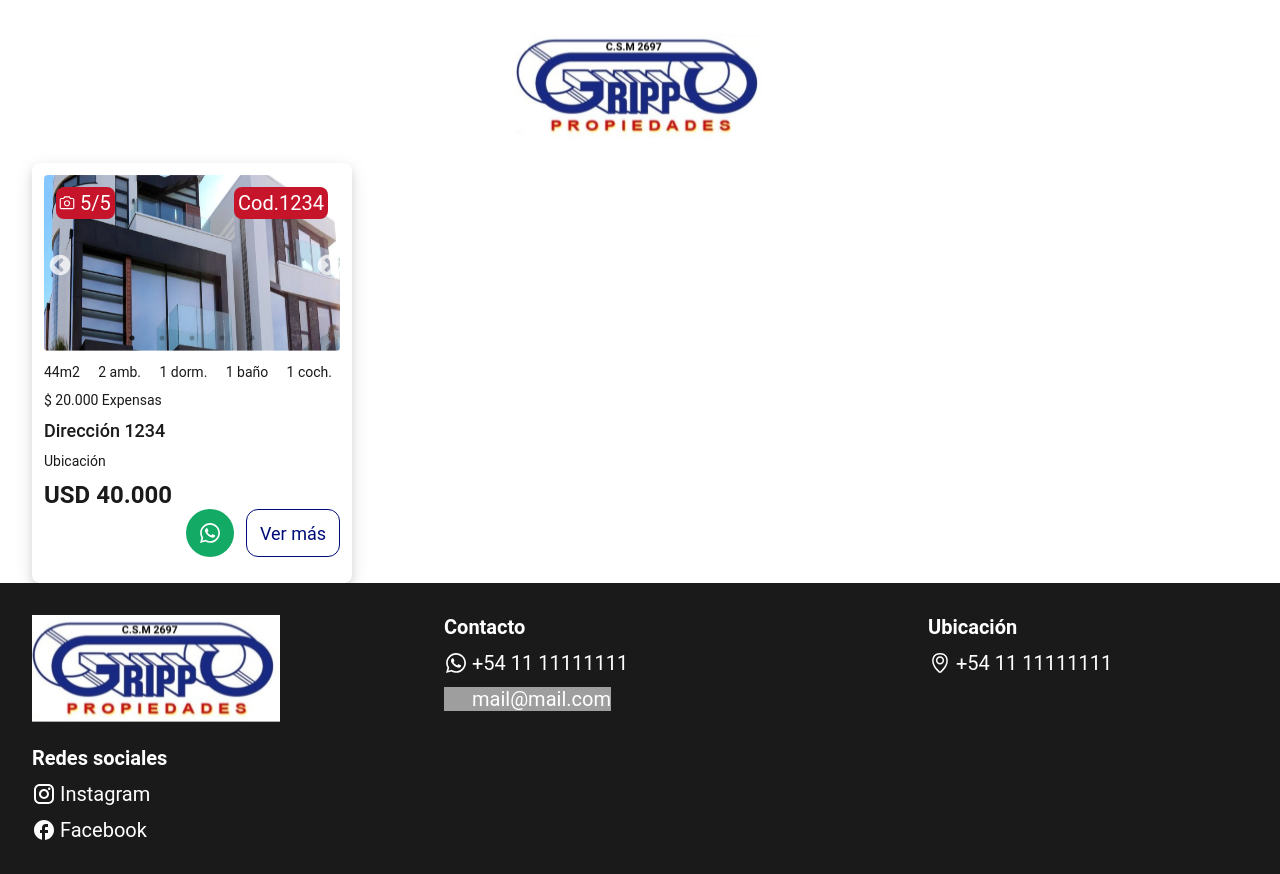
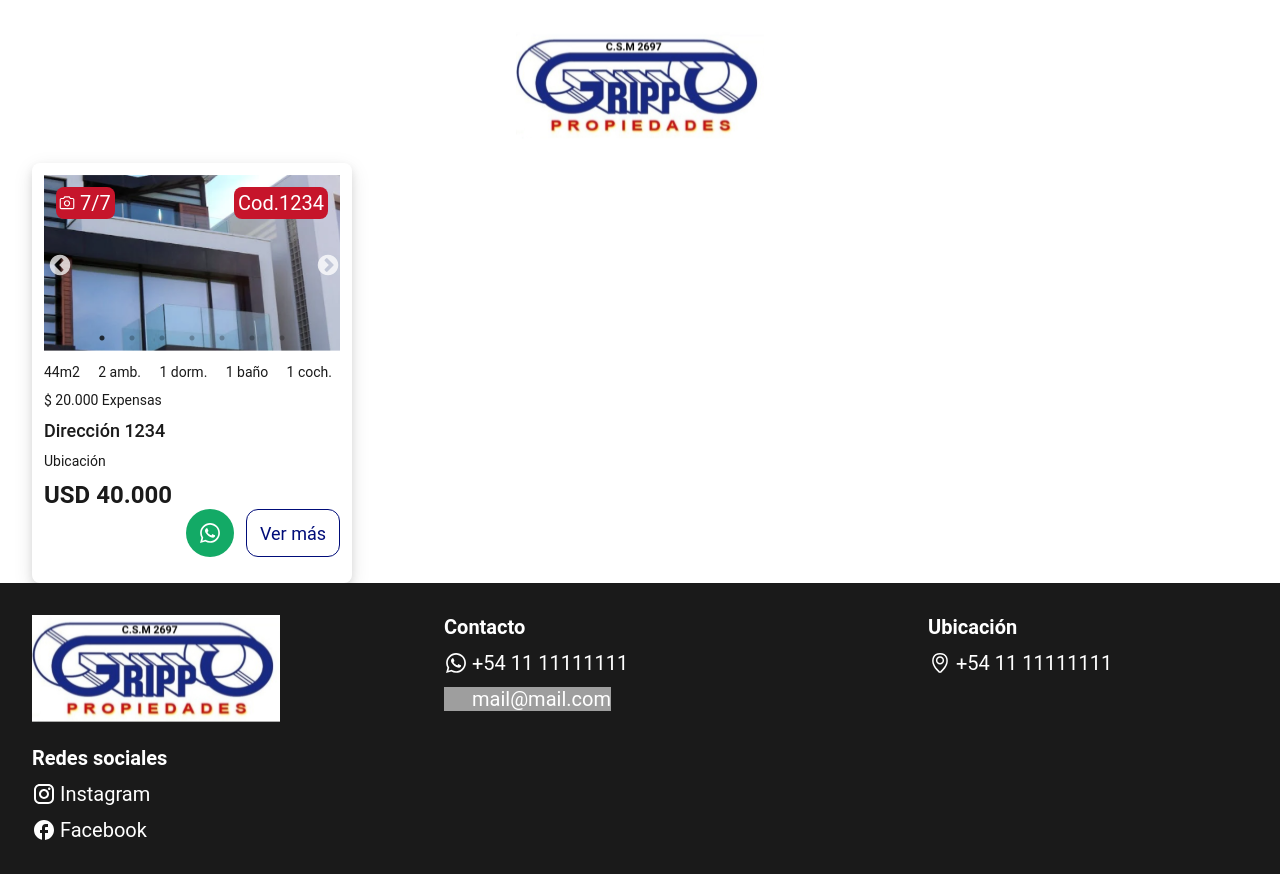
Before and after one commit to AgustinColaci/grippoinmobiliaria, a Next.js app: page /contacto in a window 1280 px wide. Built offline with nearby package versions, Linux system fonts and the light colour scheme; grey boxes are pictures that could not be loaded.

Commit message:
slider y modal

```diff
--- a/src/components/CardSlider.jsx
+++ b/src/components/CardSlider.jsx
@@ -2,7 +2,6 @@
 import useStore from '@/store/useStore';
 import React, { useState } from 'react';
 import Slider from 'react-slick';
-import Image from 'next/image';
 import 'slick-carousel/slick/slick.css';
 import 'slick-carousel/slick/slick-theme.css';
 import bgB from '../img/background--banner.png';
@@ -37,36 +36,44 @@ const CardSlider = () => {
     setIsModalOpen(false);
   };
 
+  const images = [bgB, SMOro1, SMOro2, SMOro3, SMOro4, SMOro5, SMOro6];
+  const images2 = [bgB, SMOro1, SMOro2, SMOro3, SMOro4, SMOro5, SMOro6];
+
   return (
     <div className="slider">
       <Slider {...settings}>
-        {[bgB, SMOro1, bgB, bgB, bgB].map((image, index) => (
+        {images.map((image, index) => (
           <div key={index} onClick={() => handleImageClick(index)}>
-            <Image src={image} alt={`Image ${index + 1}`} />
+            <div
+              className="image-container"
+              style={{ backgroundImage: `url(${image.src})` }}
+            ></div>
           </div>
         ))}
       </Slider>
 
       <div className="slider__pils">
-        <div className="slider__img__total">5/5</div>
+        <div className="slider__img__total">{images.length}/{images.length}</div>
         <div className="slider__code">Cod.1234</div>
       </div>
 
       {/* Modal */}
-      {isModalOpen && (
-        <div className="modal">
-          <span className="modal__close" onClick={closeModal}>&times;</span>
+      {/* {isModalOpen && (
+        <div className="modal" onClick={closeModal}>
+          <span className="modal__close">&times;</span>
           <div className="modal__content">
             <Slider {...settings} initialSlide={currentSlide}>
-              {[bgB, SMOro1, bgB, bgB, bgB].map((image, index) => (
-                <div key={index}>
-                  <Image src={image} alt={`Modal Image ${index + 1}`}/>
-                </div>
+              {images2.map((image, index) => (
+                <div
+                key={index}
+                className="modal-image-container"
+                style={{ backgroundImage: `url(${image.src})` }}
+                ></div>
               ))}
             </Slider>
           </div>
         </div>
-      )}
+      )} */}
     </div>
   );
 };
--- a/src/css/styles.css
+++ b/src/css/styles.css
@@ -778,8 +778,21 @@
     }
 }
 
-/* Modal */
+.image-container,
+.modal-image-container {
+  background-size: cover;
+  background-repeat: no-repeat;
+  background-position: center;
+  height: 17.6rem;
+}
 
+.banner__detalle .image-container,
+.banner__detalle .modal-image-container {
+  height: 43.2rem;
+}
+
+
+/* Modal styles */
 .modal {
   display: flex;
   align-items: center;
@@ -791,11 +804,12 @@
   height: 100%;
   background-color: rgba(0, 0, 0, 0.8);
   z-index: 1000;
+  cursor: pointer;
 }
 
 .modal__content {
   width: 80%;
-    max-width: 800px;
+  max-width: 80rem;
   position: relative;
 }
 
```
Lines whose indentation alone changed are shown as unchanged.
